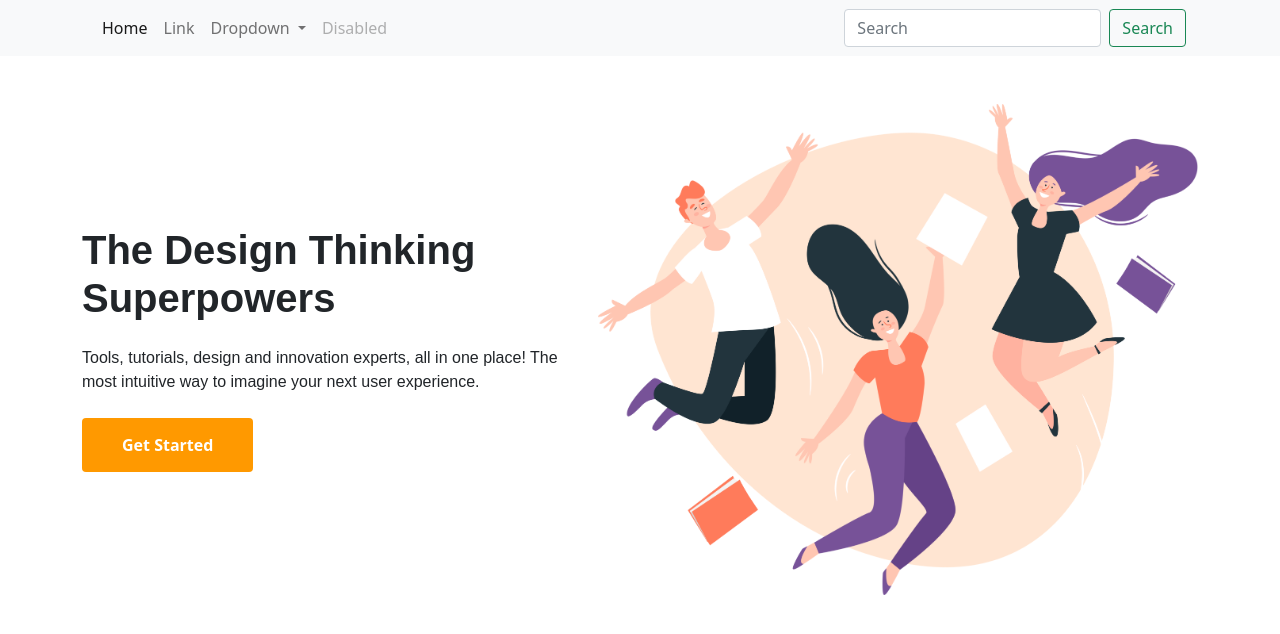
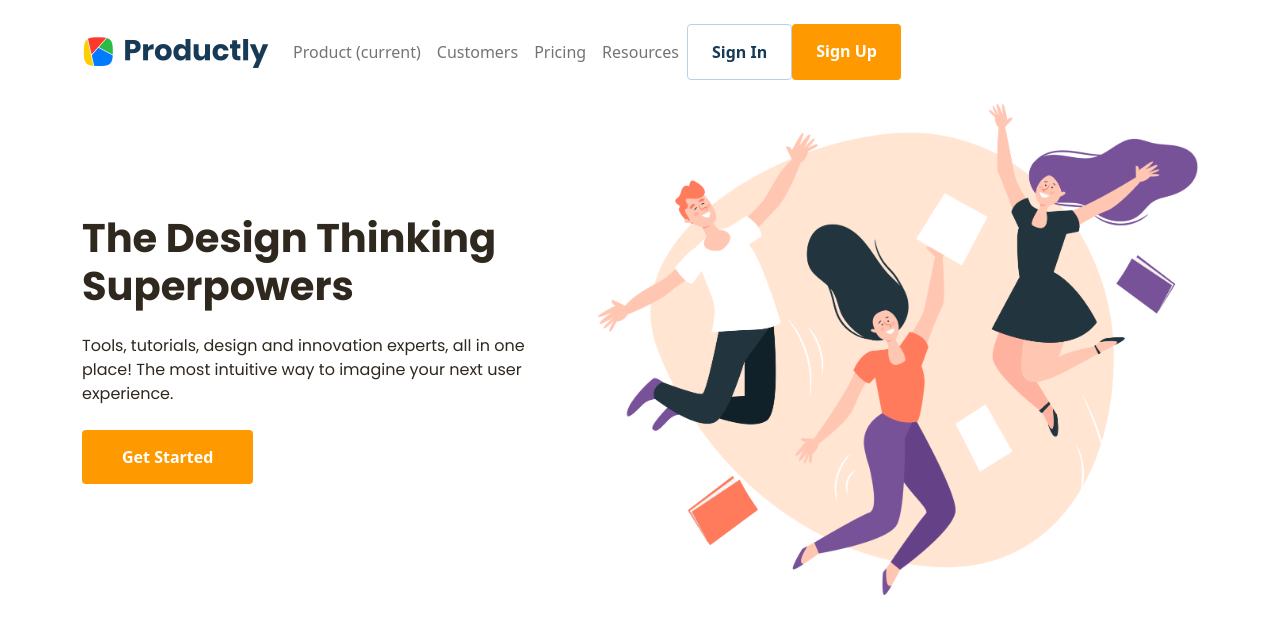
Before and after one commit to Muhammad-sofa/CSS_bootstrap_WebDesign, a plain HTML site: page index.html in a window 1280 px wide. Drawn offline with nearby package versions, Linux system fonts and the light colour scheme.

Commit message:
Buttons Navigation

```diff
--- a/css/custom.css
+++ b/css/custom.css
@@ -1,23 +1,50 @@
 .btn-primary {
     background: #FF9900;
-     border: 0px;
+    border: 0;
     padding: 15px 40px 15px 40px;
     font-size: 16px;
     font-weight: bold;
 }
 
 .btn-primary:hover {
-     background: #c57600;
-     border: 0px;
+    background: rgb(219, 133, 4);
+    border: 0;
+}
+
+.btn-secondary {
+    background: none;
+    border: 1px solid #BCD0E5;
+    padding: 15px 40px 15px 40px;
+    font-size: 16px;
+    font-weight: bold;
+    color: #173A56;
+}
+
+.btn-secondary:hover {
+    background: none;
+    border: 1px solid rgb(159, 177, 197);
+    color: #173A56;
 }
 
 .hero h1 {
-     font-family:'Poppins', sans-serif;
+    font-family: 'Poppins';
     font-weight: 700;
-
+    color: #2F281E;
 }
 
 .hero p {
-     font-family: 'Poppins', sans-serif;
+    font-family: 'Poppins';
     font-weight: 400;
+    color: #2F281E;
 }
+
+.navbar-nav .nav-link {
+    color: #2F281E;
+}
+
+@media only screen and (max-width: 768px) {
+    .btn-primary, .btn-secondary {
+        margin-top: 10px;
+        margin-left: 0 !important;
+    }
+}
--- a/index.html
+++ b/index.html
@@ -8,48 +8,41 @@
 
      <link rel="stylesheet" href="css/bootstrap.css">
      <link rel="stylesheet" href="css/custom.css">
+     <link href="https://fonts.googleapis.com/css?family=Poppins:300,400,700&display=swap" rel="stylesheet">
 </head>
 <body>
-
-     <nav class="navbar navbar-expand-lg navbar-light bg-light mb-5">
+     <nav class="navbar py-4 navbar-expand-lg navbar-light">
         <div class="container">
-               <div class="container-fluid">
-    <button class="navbar-toggler" type="button" data-bs-toggle="collapse" data-bs-target="#navbarSupportedContent" aria-controls="navbarSupportedContent" aria-expanded="false" aria-label="Toggle navigation">
+            <a class="navbar-brand" href="#">
+                <img src="images/logo.png" width="187" alt="">
+            </a>
+            <button class="navbar-toggler" type="button" data-toggle="collapse" data-target="#navbarSupportedContent"
+                aria-controls="navbarSupportedContent" aria-expanded="false" aria-label="Toggle navigation">
                 <span class="navbar-toggler-icon"></span>
             </button>
+
             <div class="collapse navbar-collapse" id="navbarSupportedContent">
-      <ul class="navbar-nav me-auto mb-2 mb-lg-0">
-        <li class="nav-item">
-          <a class="nav-link active" aria-current="page" href="#">Home</a>
+                <ul class="navbar-nav ml-auto">
+                    <li class="nav-item active align-self-center">
+                        <a class="nav-link" href="#">Product <span class="sr-only">(current)</span></a>
                     </li>
-        <li class="nav-item">
-          <a class="nav-link" href="#">Link</a>
+                    <li class="nav-item align-self-center">
+                        <a class="nav-link" href="#">Customers</a>
                     </li>
-        <li class="nav-item dropdown">
-          <a class="nav-link dropdown-toggle" href="#" id="navbarDropdown" role="button" data-bs-toggle="dropdown" aria-expanded="false">
-            Dropdown
-          </a>
-          <ul class="dropdown-menu" aria-labelledby="navbarDropdown">
-            <li><a class="dropdown-item" href="#">Action</a></li>
-            <li><a class="dropdown-item" href="#">Another action</a></li>
-            <li><hr class="dropdown-divider"></li>
-            <li><a class="dropdown-item" href="#">Something else here</a></li>
+                    <li class="nav-item align-self-center">
+                        <a class="nav-link" href="#">Pricing</a>
+                    </li>
+                    <li class="nav-item align-self-center">
+                        <a class="nav-link" href="#">Resources</a>
+                    </li>
+                    <a class="btn px-4 btn-secondary ml-5" href="#" role="button">Sign In</a>
+                    <a class="btn px-4 btn-primary ml-2" href="#" role="button">Sign Up</a>
                 </ul>
-        </li>
-        <li class="nav-item">
-          <a class="nav-link disabled" href="#" tabindex="-1" aria-disabled="true">Disabled</a>
-        </li>
-      </ul>
-      <form class="d-flex">
-        <input class="form-control me-2" type="search" placeholder="Search" aria-label="Search">
-        <button class="btn btn-outline-success" type="submit">Search</button>
-      </form>
-    </div>
             </div>
         </div>
     </nav>
 
-     <sectio class="hero">
+     <sectio class="hero mt-5">
           <div class="container">
                <div class="row">
                     <div class="col align-self-center">
@@ -69,6 +62,8 @@
           </div>
      </sectio>
 
+     <script src="https://code.jquery.com/jquery-3.4.1.js"
+        integrity="sha256-WpOohJOqMqqyKL9FccASB9O0KwACQJpFTUBLTYOVvVU=" crossorigin="anonymous"></script>
     <script type="text/javascript" src="js/bootstrap.js"></script>
 </body>
 </html>
```
Lines whose indentation alone changed are shown as unchanged.
